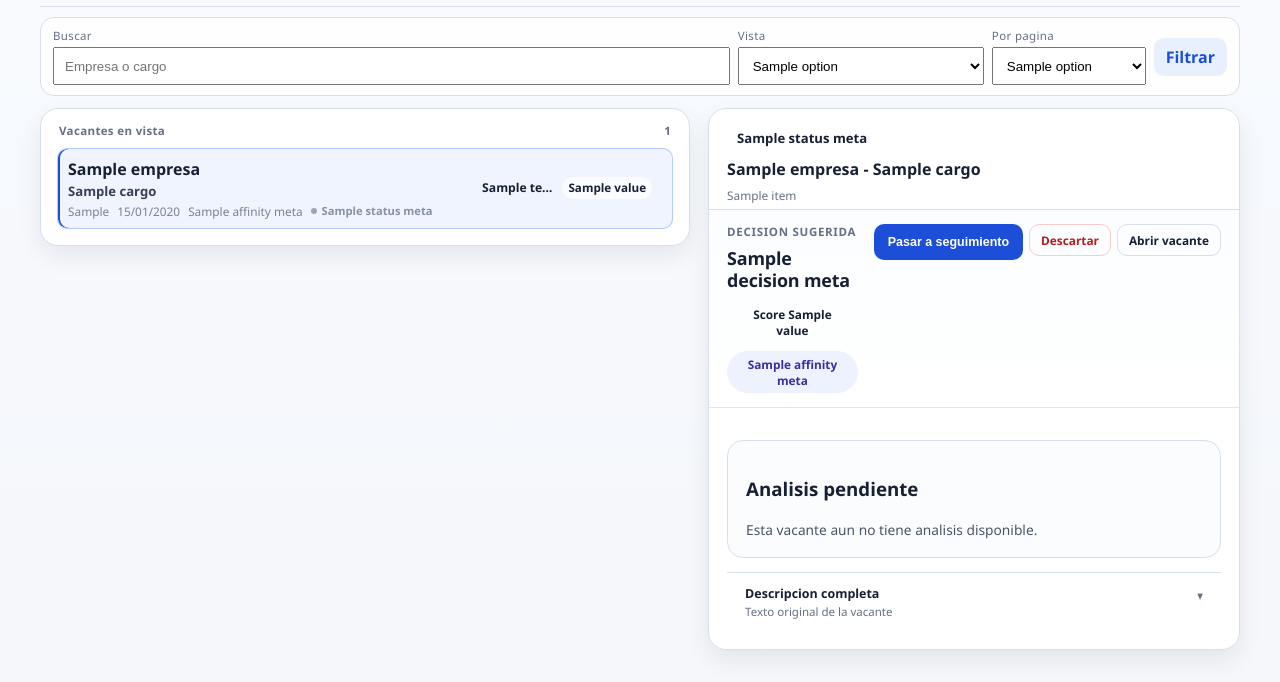
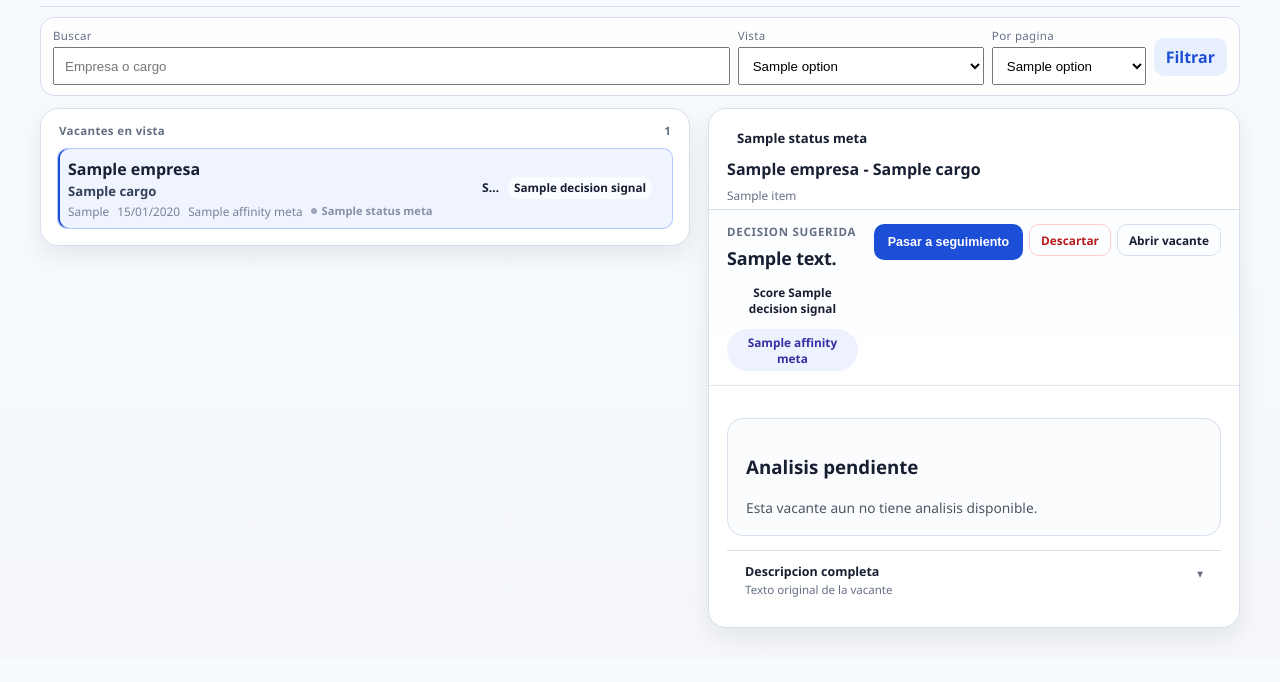
Before and after one commit to JoseMelNet/JobDeck, a FastAPI app: template app/interfaces/web/templates/vacancies/index.html in a window 1280 px wide. Shown: the part 290-972 px from the top of the page. After the commit the page ends 927 px from the top, so only its background shows below. Run offline with FastAPI, Linux system fonts and the light colour scheme; the template is opened without the code that fills it: most values are stand-ins (such as "Sample title", 1, 10 or a date in 2020).

Commit message:
Normalize vacancy decision signals

```diff
--- a/app/interfaces/web/routes/vacancies.py
+++ b/app/interfaces/web/routes/vacancies.py
@@ -3,6 +3,7 @@
 from __future__ import annotations
 
 from datetime import date
+import unicodedata
 
 from fastapi import APIRouter, Form, Request
 from fastapi.responses import HTMLResponse, RedirectResponse
@@ -43,6 +44,21 @@ STATUS_META = {
 }
 INBOX_VIEWS = ["Todas", "Recientes", "Analizadas", "En seguimiento", "Sin analizar"]
 ANALYSIS_TONE_DEFAULT = {"tone": "gray", "label": "Sin analisis"}
+DECISION_TONE_MAP = {
+    "apply_strong": "green",
+    "apply_later": "amber",
+    "discard": "red",
+    "unknown": "gray",
+}
+COHERENCE_LABELS = {
+    "aligned": "Coherente",
+    "cautious_high_score": "Score alto con decision cauta",
+    "cautious_discard": "Score competitivo con descarte",
+    "optimistic_low_score": "Decision optimista con score bajo",
+    "missing_score": "Decision sin score",
+    "missing_decision": "Score sin decision",
+    "unknown_decision": "Decision desconocida",
+}
 
 
 def _safe_score(value) -> float | None:
@@ -52,20 +68,135 @@ def _safe_score(value) -> float | None:
         return None
 
 
+def _normalize_text(value: str | None) -> str:
+    if not value:
+        return ""
+
+    collapsed = " ".join(str(value).strip().split())
+    normalized = unicodedata.normalize("NFKD", collapsed)
+    return "".join(char for char in normalized if not unicodedata.combining(char)).lower()
+
+
+def _score_band(score: float | None) -> str:
+    if score is None:
+        return "unknown"
+    if score >= 80:
+        return "high"
+    if score >= 60:
+        return "medium"
+    return "low"
+
+
+def _score_tone(score_band: str) -> str:
+    return {
+        "high": "green",
+        "medium": "amber",
+        "low": "red",
+        "unknown": "gray",
+    }.get(score_band, "gray")
+
+
+def _normalize_decision(decision: str | None) -> tuple[str | None, str]:
+    cleaned = _clean_display_value(decision)
+    normalized = _normalize_text(cleaned)
+    if not cleaned:
+        return None, "unknown"
+    if "aplicar si sobra tiempo" in normalized:
+        return cleaned, "apply_later"
+    if "aplicar si o si" in normalized:
+        return cleaned, "apply_strong"
+    if any(keyword in normalized for keyword in ("no aplicar", "descartar", "rechazar")):
+        return cleaned, "discard"
+    if any(keyword in normalized for keyword in ("revis", "evalu", "consider")):
+        return cleaned, "apply_later"
+    if any(keyword in normalized for keyword in ("aplicar", "prior", "avanz")):
+        return cleaned, "apply_strong"
+    return cleaned, "unknown"
+
+
+def _coherence_status(score_band: str, decision_normalized: str, *, has_decision: bool) -> str:
+    if not has_decision and score_band != "unknown":
+        return "missing_decision"
+    if has_decision and score_band == "unknown":
+        return "missing_score"
+    if decision_normalized == "unknown":
+        return "unknown_decision"
+    if decision_normalized == "apply_later" and score_band == "high":
+        return "cautious_high_score"
+    if decision_normalized == "discard" and score_band in {"high", "medium"}:
+        return "cautious_discard"
+    if decision_normalized == "apply_strong" and score_band == "low":
+        return "optimistic_low_score"
+    return "aligned"
+
+
+def _build_decision_signal(analysis: dict | None) -> dict:
+    score = _safe_score(analysis.get("score_total")) if analysis else None
+    score_value = round(score) if score is not None else None
+    score_band = _score_band(score)
+    score_tone = _score_tone(score_band)
+    score_label = f"{score_value:.0f}" if score_value is not None else "-"
+    decision_raw, decision_normalized = _normalize_decision(
+        analysis.get("decision_aplicacion") if analysis else None
+    )
+
+    if decision_normalized == "apply_strong":
+        decision_label = decision_raw or "Aplicar si o si"
+        decision_compact_label = "Si"
+    elif decision_normalized == "apply_later":
+        decision_label = decision_raw or "Aplicar si sobra tiempo"
+        decision_compact_label = "Si hay tiempo"
+    elif decision_normalized == "discard":
+        decision_label = decision_raw or "Descartar"
+        decision_compact_label = "No"
+    else:
+        if decision_raw:
+            decision_label = decision_raw
+            decision_compact_label = "Sin decision"
+        else:
+            decision_label = "Pendiente de analisis" if not analysis else "Sin decision"
+            decision_compact_label = "Pendiente"
+
+    decision_tone = DECISION_TONE_MAP[decision_normalized]
+    coherence_status = _coherence_status(
+        score_band,
+        decision_normalized,
+        has_decision=bool(decision_raw),
+    )
+    score_title = f"Score {score_label}" if score_value is not None else "Score pendiente"
+    title_parts = [decision_label]
+    if score_value is not None:
+        title_parts.append(f"Score {score_label}")
+
+    return {
+        "score": score_value,
+        "score_label": score_label,
+        "score_band": score_band,
+        "score_tone": score_tone,
+        "decision_raw": decision_raw,
+        "decision_normalized": decision_normalized,
+        "decision_label": decision_label,
+        "decision_compact_label": decision_compact_label,
+        "decision_tone": decision_tone,
+        "display_tone": decision_tone,
+        "coherence_status": coherence_status,
+        "coherence_label": COHERENCE_LABELS[coherence_status],
+        "title": " · ".join(title_parts),
+        "aria_label": " · ".join(title_parts),
+        "score_title": score_title,
+    }
+
+
 def _score_meta(analysis: dict | None) -> dict:
-    if not analysis:
-        return {**ANALYSIS_TONE_DEFAULT, "value": None}
-
-    score = _safe_score(analysis.get("score_total"))
-    if score is None:
-        return {**ANALYSIS_TONE_DEFAULT, "value": None}
-    if score >= 80:
-        tone = "green"
-    elif score >= 60:
-        tone = "amber"
-    else:
-        tone = "red"
-    return {"tone": tone, "label": "Score", "value": round(score)}
+    signal = _build_decision_signal(analysis)
+    if signal["score"] is None:
+        return {**ANALYSIS_TONE_DEFAULT, "value": None, "band": "unknown"}
+    return {
+        "tone": signal["score_tone"],
+        "label": "Score",
+        "value": signal["score"],
+        "band": signal["score_band"],
+    }
 
 
 def _keyword_tone(value: str | None, mapping: dict[str, str], default_label: str) -> dict:
@@ -107,28 +238,16 @@ def _affinity_meta(analysis: dict | None) -> dict:
 
 
 def _decision_meta(analysis: dict | None) -> dict:
-    if not analysis:
-        return {"tone": "gray", "label": "-", "raw": None}
-
-    decision = analysis.get("decision_aplicacion")
-    if not decision:
-        return {"tone": "gray", "label": "-", "raw": None}
-
-    lowered = decision.strip().lower()
-    if "no aplicar" in lowered or "descartar" in lowered or "rechazar" in lowered:
-        tone = "red"
-    elif "revis" in lowered or "evalu" in lowered or "consider" in lowered:
-        tone = "amber"
-    elif "aplicar" in lowered or "prior" in lowered or "avanz" in lowered:
-        tone = "green"
-    else:
-        tone = "gray"
-    return {"tone": tone, "label": decision.strip(), "raw": decision.strip()}
+    signal = _build_decision_signal(analysis)
+    return {
+        "tone": signal["decision_tone"],
+        "label": signal["decision_label"],
+        "raw": signal["decision_raw"],
+        "normalized": signal["decision_normalized"],
+    }
 
 
 def _decision_visual_tone(score_meta: dict, decision_meta: dict) -> str:
-    if score_meta.get("value") is not None:
-        return score_meta["tone"]
     return decision_meta["tone"]
 
 
@@ -141,22 +260,7 @@ def _application_tracking_lookup() -> dict[int, int]:
 
 
 def _compact_decision_label(analysis: dict | None) -> str:
-    if not analysis:
-        return "Pendiente"
-
-    decision = (analysis.get("decision_aplicacion") or "").strip()
-    lowered = decision.lower()
-    if not decision:
-        return "Pendiente"
-    if "aplicar sí o sí" in lowered or "aplicar si o si" in lowered:
-        return "Si"
-    if "aplicar si sobra tiempo" in lowered:
-        return "Si hay tiempo"
-    if "revis" in lowered or "evalu" in lowered:
-        return "Revisar"
-    if "no aplicar" in lowered or "descartar" in lowered or "rechazar" in lowered:
-        return "No"
-    return decision
+    return _build_decision_signal(analysis)["decision_compact_label"]
 
 
 def _build_context_bar(summary: dict, metrics: list[dict]) -> list[dict]:
@@ -200,6 +304,7 @@ def _build_vacancy_items(limit: int | None = None) -> list[dict]:
         analysis = analyses_by_vacancy.get(vacancy["id"])
         has_application = vacancy["id"] in tracked_vacancy_ids
         status_label = "En seguimiento" if has_application else ("Analizada" if analysis else "Sin analizar")
+        decision_signal = _build_decision_signal(analysis)
         score_meta = _score_meta(analysis)
         affinity_meta = _affinity_meta(analysis)
         decision_meta = _decision_meta(analysis)
@@ -215,8 +320,9 @@ def _build_vacancy_items(limit: int | None = None) -> list[dict]:
                 "score_meta": score_meta,
                 "affinity_meta": affinity_meta,
                 "decision_meta": decision_meta,
-                "decision_visual_tone": _decision_visual_tone(score_meta, decision_meta),
-                "decision_compact_label": _compact_decision_label(analysis),
+                "decision_signal": decision_signal,
+                "decision_visual_tone": decision_signal["display_tone"],
+                "decision_compact_label": decision_signal["decision_compact_label"],
                 "has_application": has_application,
                 "tracking_application_id": tracking_lookup.get(vacancy["id"]),
             }
--- a/app/interfaces/web/templates/vacancies/_detail.html
+++ b/app/interfaces/web/templates/vacancies/_detail.html
@@ -1,5 +1,6 @@
 {% if selected_vacancy %}
     {% set analysis = selected_vacancy.analisis %}
+    {% set signal = selected_vacancy.decision_signal %}
     <section class="panel detail-sheet decision-panel">
         <div class="vacancy-card-header decision-top">
             <div class="vacancy-card-copy decision-top-copy">
@@ -22,15 +23,15 @@
         <section class="decision-hero">
             <div class="decision-copy">
                 <div class="decision-label">Decision sugerida</div>
-                <div class="decision-headline tone-{{ selected_vacancy.decision_visual_tone or selected_vacancy.score_meta.tone or selected_vacancy.decision_meta.tone or 'gray' }}">
-                    {{ selected_vacancy.decision_meta.label }}
+                <div class="decision-headline tone-{{ signal.display_tone or 'gray' }}">
+                    {{ signal.decision_label }}
                 </div>
                 <div class="decision-support">
                     <span
-                        class="analysis-pill opportunity-score-pill tone-{{ selected_vacancy.score_meta.tone }}"
-                        title="Score {{ selected_vacancy.score_meta.value if selected_vacancy.score_meta.value is not none else '-' }}"
+                        class="analysis-pill opportunity-score-pill tone-{{ signal.score_tone }}"
+                        title="{{ signal.score_title }}"
                     >
-                        Score {{ selected_vacancy.score_meta.value if selected_vacancy.score_meta.value is not none else "-" }}
+                        Score {{ signal.score_label if signal.score is not none else "-" }}
                     </span>
                     <span class="soft-badge">{{ selected_vacancy.affinity_meta.label }}</span>
                     {% if analysis and analysis.encaje_estrategico %}
--- a/app/interfaces/web/templates/vacancies/_list.html
+++ b/app/interfaces/web/templates/vacancies/_list.html
@@ -5,6 +5,7 @@
             <span>{{ pagination.total_items }}</span>
         </div>
         {% for item in vacancies %}
+            {% set signal = item.decision_signal %}
             <div
                 class="table-row-shell opportunity-card{% if selected_vacancy and selected_vacancy.id == item.id %} is-selected{% endif %}"
                 {% if selected_vacancy and selected_vacancy.id == item.id %}data-selected-row="true"{% endif %}
@@ -43,17 +44,17 @@
                     </div>
                     <div class="opportunity-side">
                         <span
-                            class="opportunity-recommendation tone-{{ item.decision_visual_tone or item.score_meta.tone or item.decision_meta.tone or 'gray' }}"
-                            aria-label="{{ item.decision_meta.label if item.score_meta.value is not none else 'Pendiente de analisis' }}"
+                            class="opportunity-recommendation tone-{{ signal.display_tone or 'gray' }}"
+                            aria-label="{{ signal.aria_label }}"
                         >
                             <span
                                 class="opportunity-recommendation-label"
-                                title="{{ item.decision_meta.label if item.score_meta.value is not none else 'Pendiente de analisis' }}"
+                                title="{{ signal.title }}"
                             >
-                                {{ item.decision_compact_label or item.decision_meta.label or 'Pendiente' }}
+                                {{ signal.decision_compact_label }}
                             </span>
-                            {% if item.score_meta.value is not none %}
-                                <span class="opportunity-recommendation-score" title="Score {{ item.score_meta.value }}">{{ item.score_meta.value }}</span>
+                            {% if signal.score is not none %}
+                                <span class="opportunity-recommendation-score" title="{{ signal.score_title }}">{{ signal.score_label }}</span>
                             {% endif %}
                         </span>
                     </div>
```
Also changed, not shown: tests/test_web_vacancies.py (+114 -18 lines).
